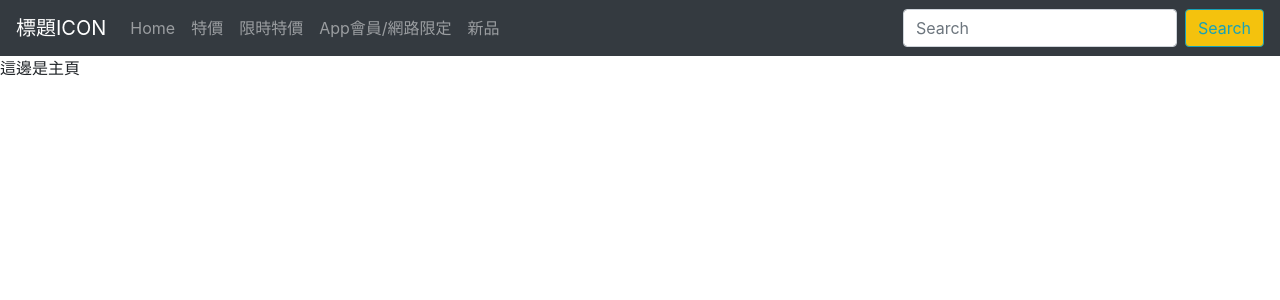
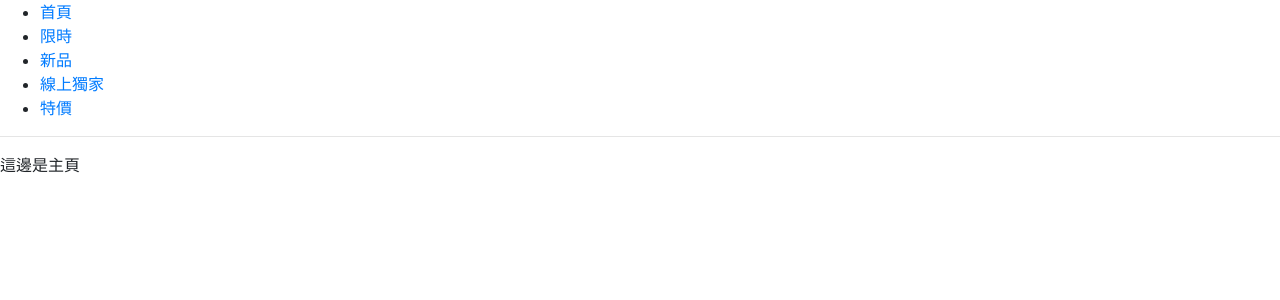
Before and after one commit to WuYoTing/Isthereanyclothes-react, a React (Create React App) app: page /home in a window 1280 px wide. Shown: the top 300 px of the page. Built offline with nearby package versions, Linux system fonts and the light colour scheme.

Commit message:
feat: 現行可運行版本

```diff
--- a/src/components/layout.js
+++ b/src/components/layout.js
@@ -13,11 +13,26 @@ import pricedown from './pricedown/pricedown';
 
 
 const Layout = () => {
-    // const {page, setPage} = useContext(CurrentPage);
     return (
         <Router>
+            <div>
+                <ul>
+                    <li><Link to="/">首頁</Link></li>
+                    <li><Link to="/limitedtime">限時</Link></li>
+                    <li><Link to="/newgood">新品</Link></li>
+                    <li><Link to="/onlineonly">線上獨家</Link></li>
+                    <li><Link to="/pricedown">特價</Link></li>
+                </ul>
+                <hr/>
+                <Route path="/" component={home}/>
+                <Route path="/limitedtime" component={limitedtime}/>
+                <Route path="/newgood" component={newgood}/>
+                <Route path="/onlineonly" component={onlineonly}/>
+                <Route path="/pricedown" component={pricedown}/>
+            </div>
+        {/*
             <Navbar bg="dark" variant="dark">
-                <Navbar.Brand href="home" to="home">標題ICON</Navbar.Brand>
+                <Navbar.Brand to="home">標題ICON</Navbar.Brand>
                 <Nav className="mr-auto">
                     <Nav.Link href="home" to="home">Home</Nav.Link>
                     <Nav.Link href="pricedown" to="pricedown">特價</Nav.Link>
@@ -31,12 +46,13 @@ const Layout = () => {
                 </Form>
             </Navbar>
             <Switch>
-                <Route exact path="/home" component={home}></Route>
+                <Route path="/home" component={home}></Route>
                 <Route path="/pricedown" component={pricedown}></Route>
                 <Route path="/limitedtime" component={limitedtime}></Route>
                 <Route path="/onlineonly" component={onlineonly}></Route>
                 <Route path="/newgood" component={newgood}></Route>
             </Switch>
+        */}
         </Router>
     );
 }
```
